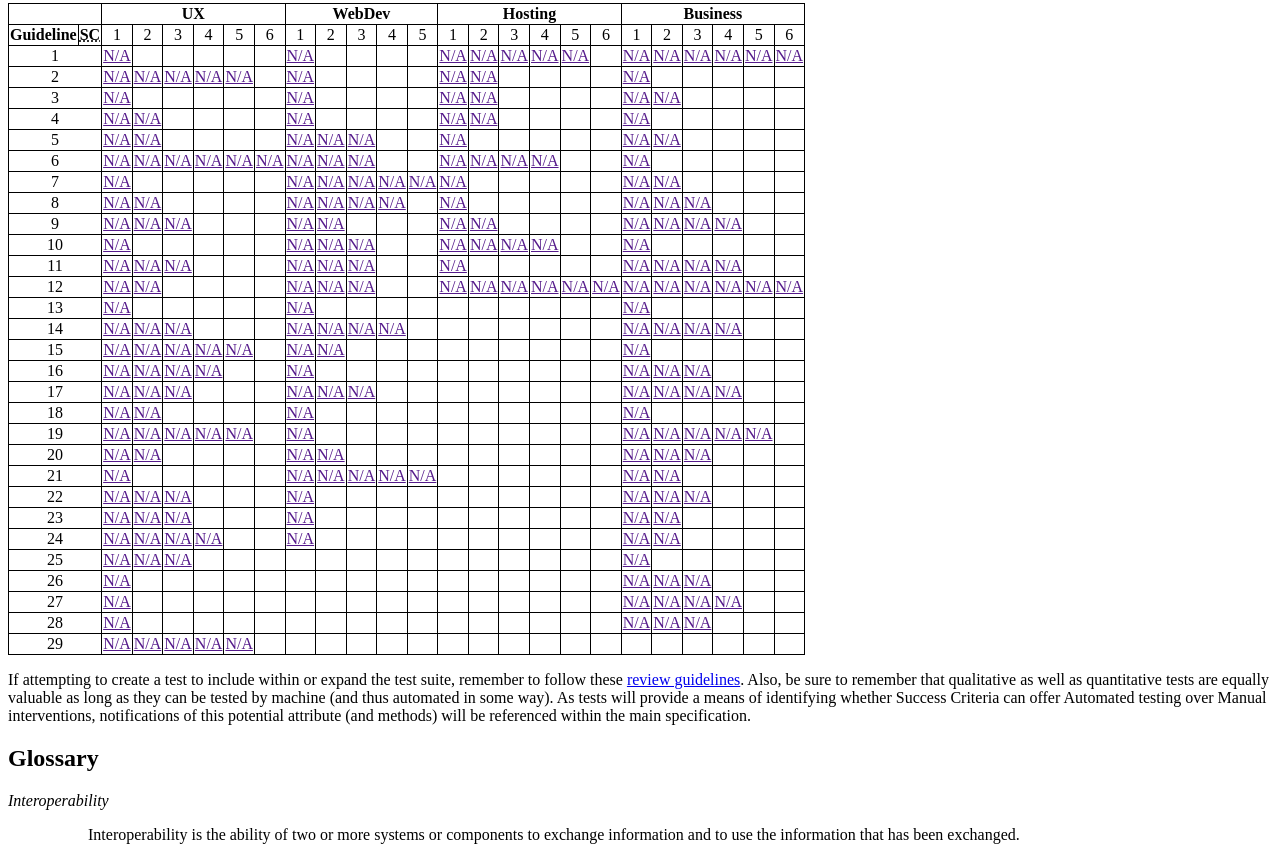
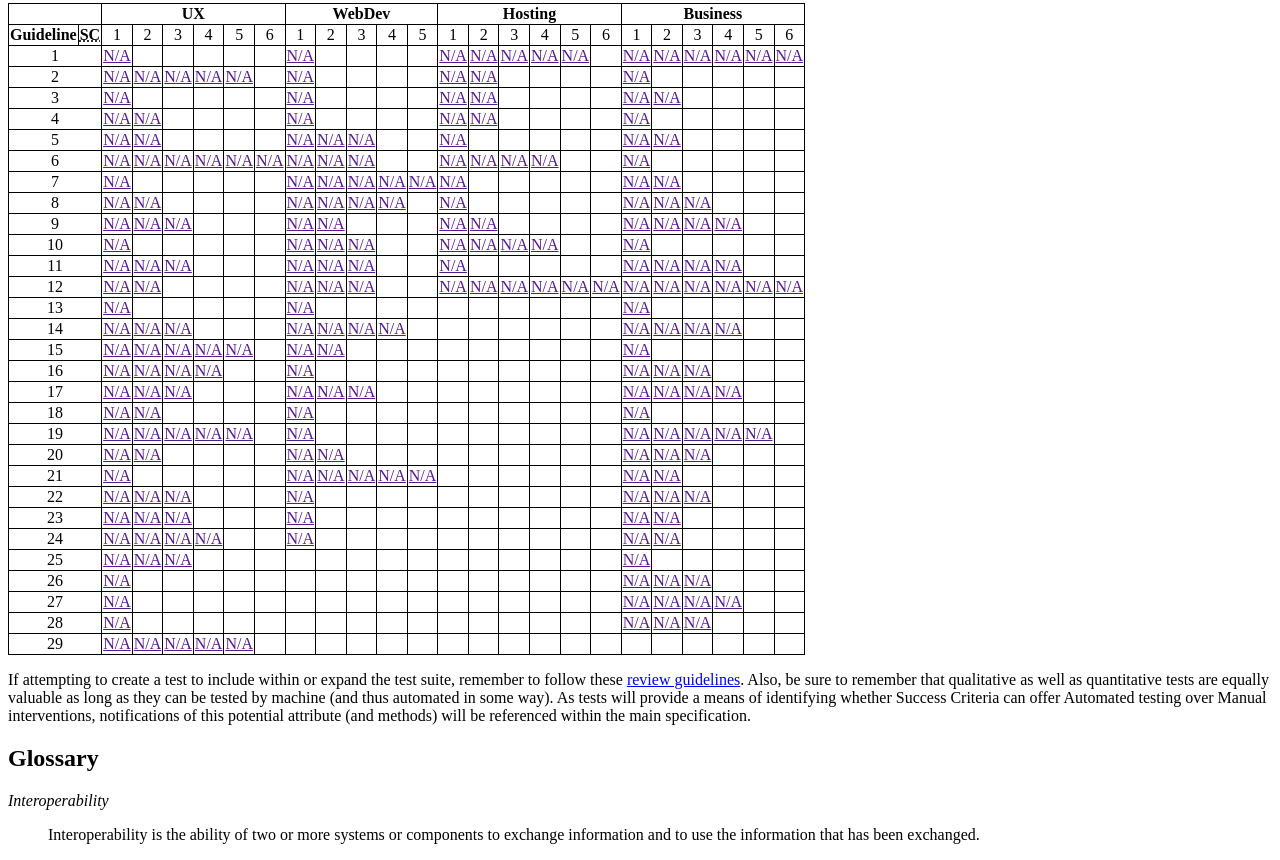
Before and after one commit to w3c/sustyweb, a plain HTML site: page drafts/stag.html in a window 1280 px wide. Shown: the part 1391-2251 px from the top of the page. Drawn offline with Linux system fonts and the light colour scheme.

Commit message:
Syntax error fix

```diff
--- a/drafts/stag.html
+++ b/drafts/stag.html
@@ -1047,7 +1047,7 @@
 			<dl id="terms">
 				<dt><dfn>Interoperability</dfn></dt>
 				<dd>
-					<blockquote>Interoperability is the ability of two or more systems or components to exchange information and to use the information that has been exchanged.</blockquote>
+					<p>Interoperability is the ability of two or more systems or components to exchange information and to use the information that has been exchanged.</p>
 				</dd>
 			</dl>
 		</section>
```
